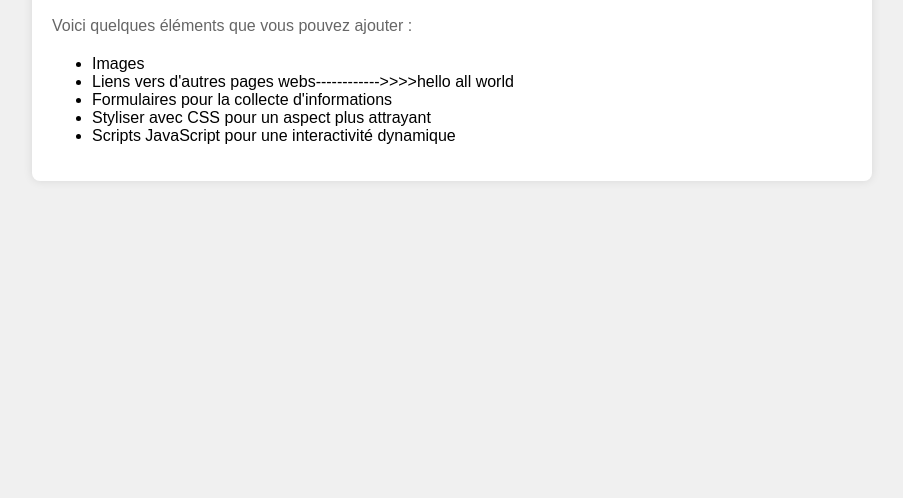
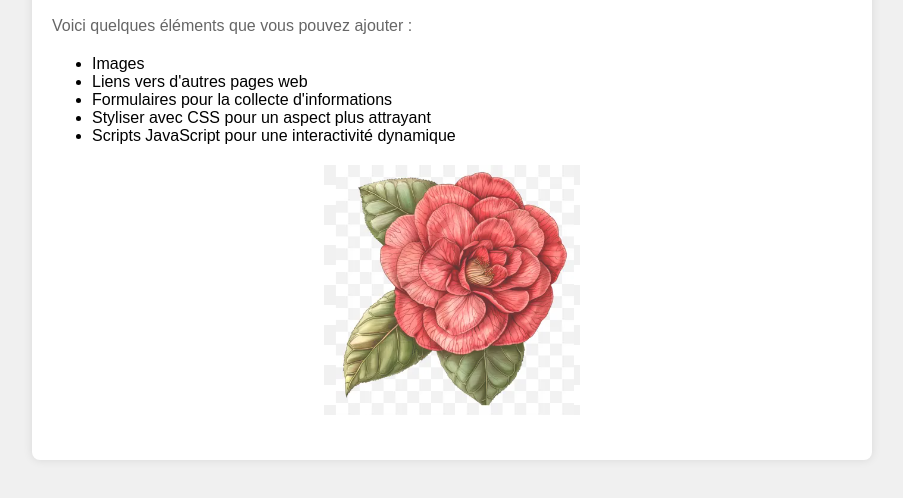
Before and after one commit to YassinAJANIF/yassin.github.io, a plain HTML site: page y.html in a window 1280 px wide. Shown: the part 204-702 px from the top of the page, without its empty margins (188-1091 px from the left). Drawn offline with Linux system fonts and the light colour scheme.

Commit message:
Update y.html

```diff
--- a/y.html
+++ b/y.html
@@ -27,6 +27,12 @@
             line-height: 1.6;
             color: #666;
         }
+        img {
+            display: block;
+            margin: 20px auto;
+            max-width: 100%;
+            height: auto;
+        }
     </style>
 </head>
 <body>
@@ -37,11 +43,12 @@
     <p>Voici quelques éléments que vous pouvez ajouter :</p>
     <ul>
         <li>Images</li>
-        <li>Liens vers d'autres pages webs------------>>>>hello all world</li>
+        <li>Liens vers d'autres pages web</li>
         <li>Formulaires pour la collecte d'informations</li>
         <li>Styliser avec CSS pour un aspect plus attrayant</li>
         <li>Scripts JavaScript pour une interactivité dynamique</li>
     </ul>
+    <img src="image.png" alt="Exemple d'image">
 </div>
 
 </body>
```
